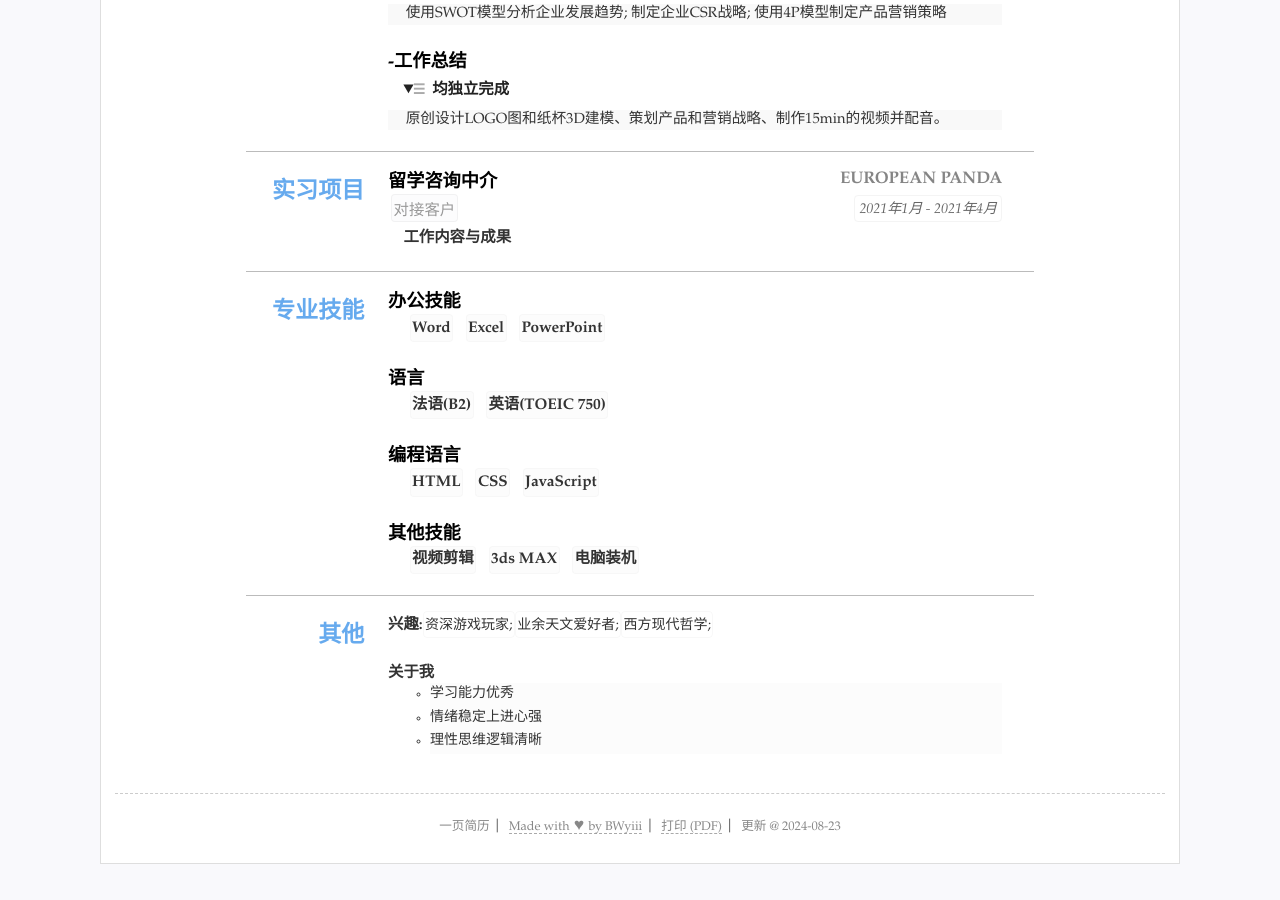
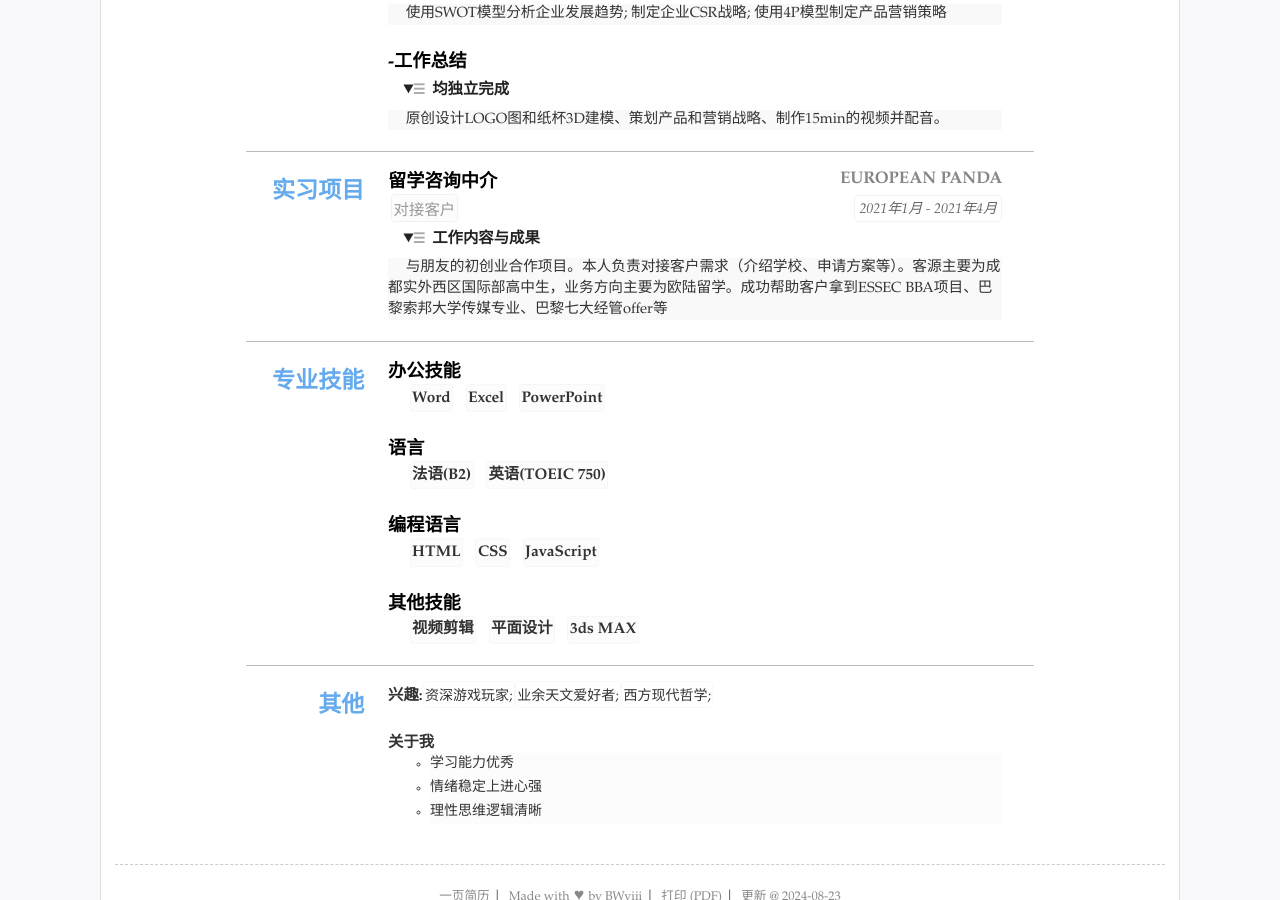
Before and after one commit to BWyiii/-, a Jekyll site: the page built from index.html, in a window 1280 px wide and 900 px high, scrolled down 535 px. Built offline with Jekyll 4.4.1, drawn with Linux system fonts in a browser that asks for light colours; part of the change alters nothing that is shown.

Commit message:
Update resume.yml

```diff
--- a/_data/resume.yml
+++ b/_data/resume.yml
@@ -60,14 +60,13 @@ main: #简历主要内容，
     - 对接客户
     duration: 2021年1月 - 2021年4月
     summary: 工作内容与成果
-    list:
-    - 工作内容：与朋友的初创业合作项目。本人负责对接客户需求（介绍学校、申请方案等）。客源主要为成都实外西区国际部高中生，业务方向主要为欧陆留学
-    - 工作成果：成功帮助客户拿到ESSEC BBA项目、巴黎索邦大学传媒专业、巴黎七大经管offer等
+    detail: 与朋友的初创业合作项目。本人负责对接客户需求（介绍学校、申请方案等）。客源主要为成都实外西区国际部高中生，业务方向主要为欧陆留学。成功帮助客户拿到ESSEC BBA项目、巴黎索邦大学传媒专业、巴黎七大经管offer等
     open: open
 
 - type: skills
   name: 专业技能
   content:
+
   - title: 办公技能
     items: #itmems 可以小块的方式显示
     - Word
@@ -85,8 +84,8 @@ main: #简历主要内容，
   - title: 其他技能
     items: #itmems 可以小块的方式显示
     - 视频剪辑
+    - 平面设计
     - 3ds MAX
-    - 电脑装机
 
 #others 其他简略内容(列表)
 others: #其他列表显示
```
